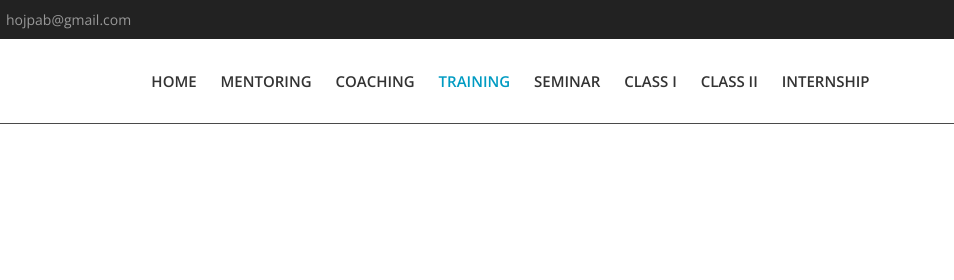
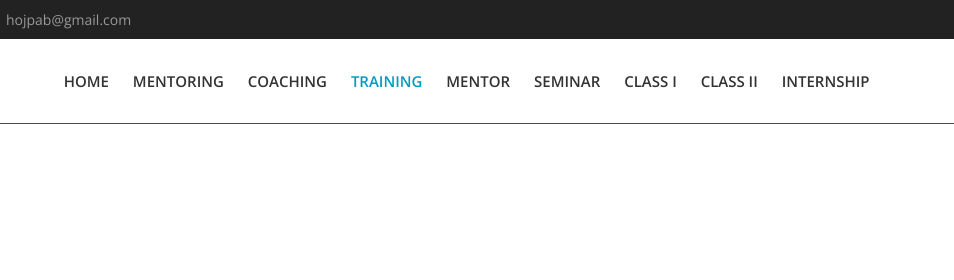
Before and after one commit to caleypdgroup/life, a plain HTML site: page class2.html in a window 1280 px wide. Shown: the top 280 px of the page, 233-1187 px from the left. Drawn offline with nearby package versions, Linux system fonts and the light colour scheme; some packages are replaced by stand-ins of ours.

Commit message:
Update class2.html

```diff
--- a/class2.html
+++ b/class2.html
@@ -118,6 +118,7 @@
                                             <li><a href="index.html#mentoring">Mentoring</a></li>
                                             <li><a href="index.html#coaching">Coaching</a></li>
                                             <li><a href="index.html#training">Training</a></li>
+                                            <li><a href="mentor.html">Mentor</a></li>
                                             <li><a href="seminar.html">Seminar</a></li>
                                             <li><a href="class.1html">Class I</a></li>
                                             <li class="current"><a href="class2.html">Class II</a></li>
@@ -154,6 +155,7 @@
                                         <li><a href="index.html#mentoring">Mentoring</a></li>
                                         <li><a href="index.html#coaching">Coaching</a></li>
                                         <li><a href="index.html#training">Training</a></li>
+                                        <li><a href="mentor.html">Mentor</a></li>
                                         <li><a href="seminar.html">Seminar</a></li>
                                         <li><a href="class1.html">Class I</a></li>
                                         <li class="current"><a href="class2.html">Class II</a></li>
```
